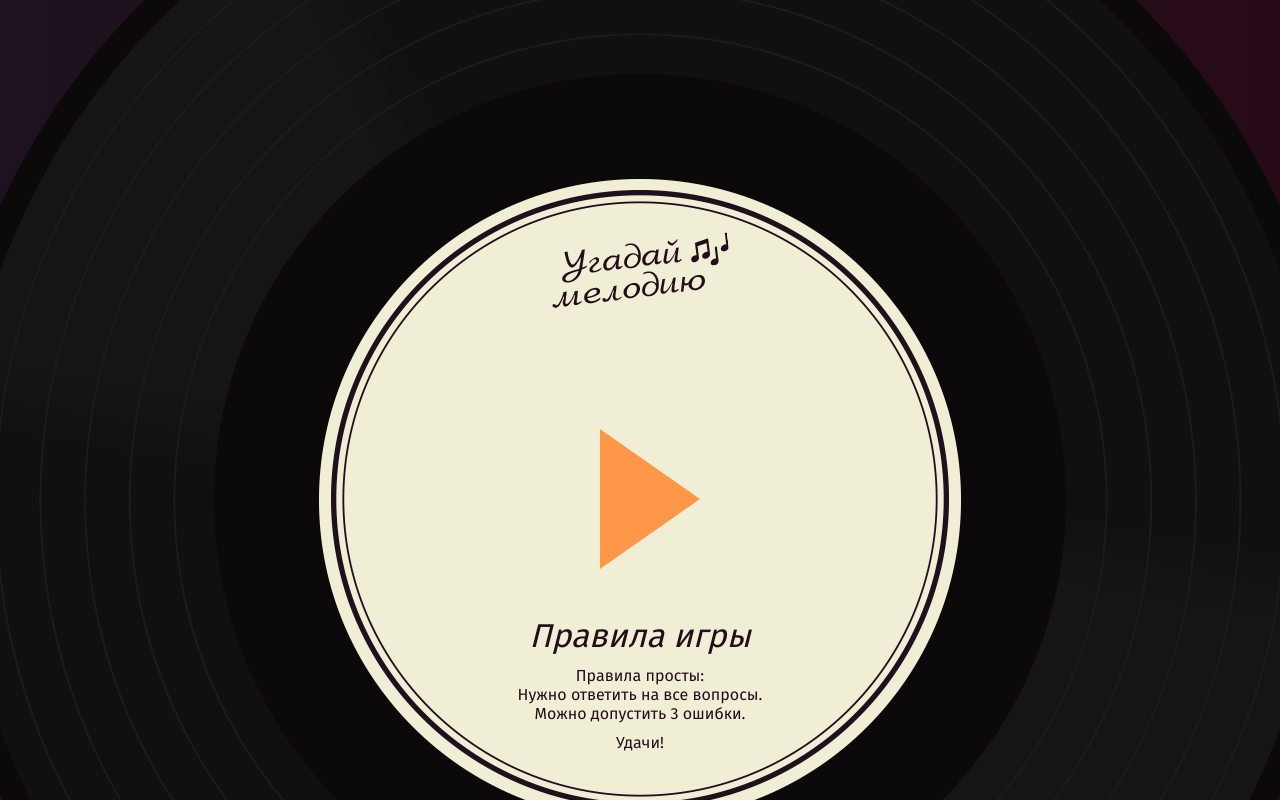
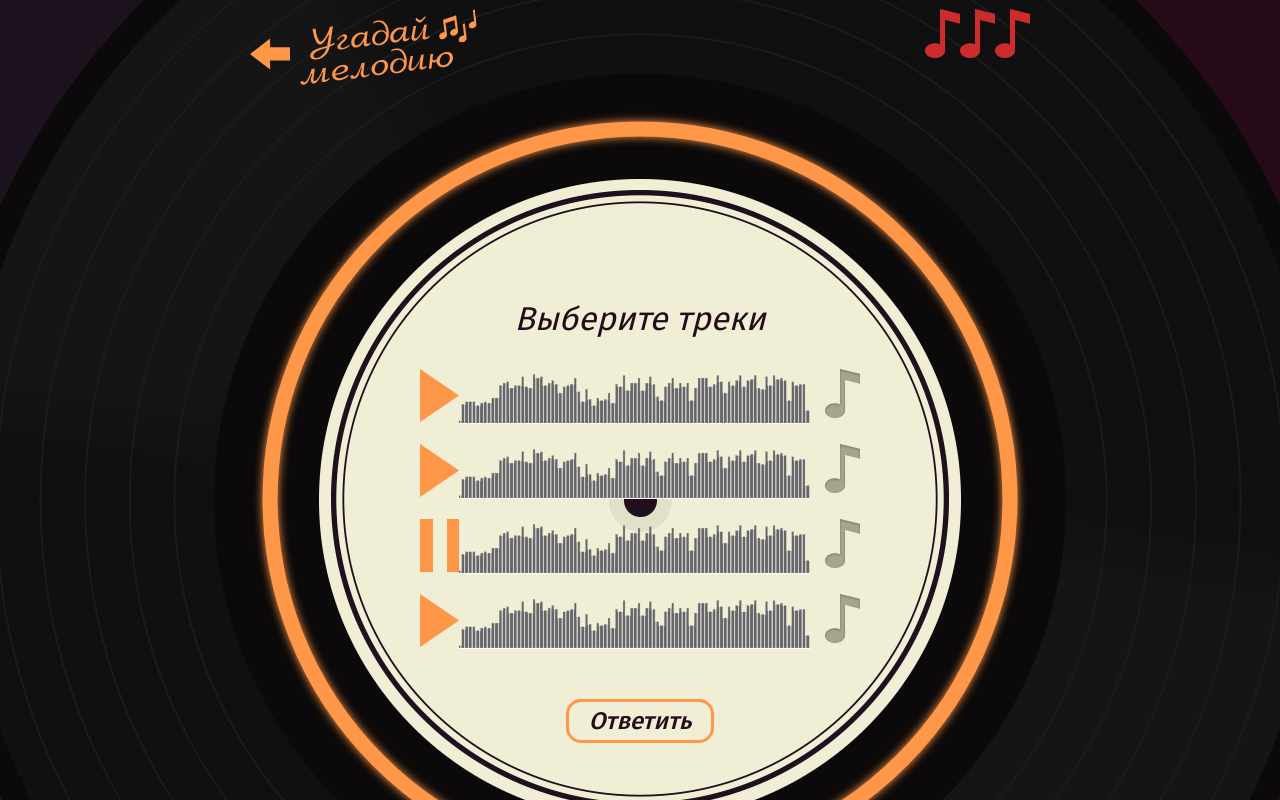
Before and after one commit to aalexceenko/132653-guess-melody-5, a React app: page /dev-genre in a window 1280 px wide. Shown: the top 800 px of the page. Built offline with nearby package versions, Linux system fonts and the light colour scheme.

Commit message:
add 5 components for other action in project

```diff
--- a/package.json
+++ b/package.json
@@ -28,6 +28,7 @@
   "dependencies": {
     "prop-types": "15.7.2",
     "react": "16.12.0",
-    "react-dom": "16.12.0"
+    "react-dom": "16.12.0",
+    "react-router-dom": "5.1.2"
   }
 }
--- a/src/components/app/app.jsx
+++ b/src/components/app/app.jsx
@@ -1,12 +1,39 @@
 import React from "react";
 import WelcomeScreen from "../welcome-screen/welcome-screen";
+import ArtistQuestionScreen from "../artist-question-screen/artist-question-screen";
+import GenreQuestionScreen from "../genre-question-screen/genre-question-screen";
+import AuthScreen from "../auth-screen/auth-screen";
+import GameOverScreen from "../game-over-screen/game-over-screen";
+import WinScreen from "../win-screen/win-screen";
 import PropTypes from "prop-types";
+import {Switch, Route, BrowserRouter} from "react-router-dom";
 
 
 const App = ({errorsCount}) => {
 
   return (
-    <WelcomeScreen errorsCount={errorsCount} />
+    <BrowserRouter>
+      <Switch>
+        <Route exact path="/">
+          <WelcomeScreen errorsCount={errorsCount} />
+        </Route>
+        <Route exact path="/dev-artist">
+          <ArtistQuestionScreen />
+        </Route>
+        <Route exact path="/dev-genre">
+          <GenreQuestionScreen />
+        </Route>
+        <Route exact path="/login">
+          <AuthScreen />
+        </Route>
+        <Route exact path="/result">
+          <WinScreen />
+        </Route>
+        <Route exact path="/lose">
+          <GameOverScreen />
+        </Route>
+      </Switch>
+    </BrowserRouter>
   );
 };
 
--- /dev/null
+++ b/src/components/artist-question-screen/artist-question-screen.jsx
@@ -0,0 +1,65 @@
+import React from "react";
+
+const ArtistQuestionScreen = () => {
+  return (
+    <section className="game game--artist">
+      <header className="game__header">
+        <a className="game__back" href="#">
+          <span className="visually-hidden">Сыграть ещё раз</span>
+          <img className="game__logo" src="img/melody-logo-ginger.png" alt="Угадай мелодию" />
+        </a>
+
+        <svg xmlns="http://www.w3.org/2000/svg" className="timer" viewBox="0 0 780 780">
+          <circle className="timer__line" cx="390" cy="390" r="370"
+            style={{filter: `url(#blur)`, transform: `rotate(-90deg) scaleY(-1)`, transformOrigin: `center`}}/>
+        </svg>
+
+        <div className="game__mistakes">
+          <div className="wrong" />
+          <div className="wrong" />
+          <div className="wrong" />
+        </div>
+      </header>
+
+      <section className="game__screen">
+        <h2 className="game__title">Кто исполняет эту песню?</h2>
+        <div className="game__track">
+          <div className="track">
+            <button className="track__button track__button--play" type="button" />
+            <div className="track__status">
+              <audio></audio>
+            </div>
+          </div>
+        </div>
+
+        <form className="game__artist">
+          <div className="artist">
+            <input className="artist__input visually-hidden" type="radio" name="answer" value="artist-1" id="answer-1" />
+            <label className="artist__name" htmlFor="answer-1">
+              <img className="artist__picture" src="img/placeholder.jpg" alt="Пелагея" />
+              Пелагея
+            </label>
+          </div>
+
+          <div className="artist">
+            <input className="artist__input visually-hidden" type="radio" name="answer" value="artist-2" id="answer-2" />
+            <label className="artist__name" htmlFor="answer-2">
+              <img className="artist__picture" src="img/placeholder.jpg" alt="Пелагея" />
+              Краснознаменная дивизия имени моей бабушки
+            </label>
+          </div>
+
+          <div className="artist">
+            <input className="artist__input visually-hidden" type="radio" name="answer" value="artist-3" id="answer-3" />
+            <label className="artist__name" htmlFor="answer-3">
+              <img className="artist__picture" src="img/placeholder.jpg" alt="Пелагея" />
+              Lordi
+            </label>
+          </div>
+        </form>
+      </section>
+    </section>
+  );
+};
+
+export default ArtistQuestionScreen;
--- /dev/null
+++ b/src/components/auth-screen/auth-screen.jsx
@@ -0,0 +1,31 @@
+import React from "react";
+
+const AuthScreen = () => {
+  return (
+    <section className="login">
+      <div className="login__logo">
+        <img src="img/melody-logo.png" alt="Угадай мелодию" width="186" height="83" />
+      </div>
+      <h2 className="login__title">Вы настоящий меломан!</h2>
+      <p className="login__text">Хотите узнать свой результат? Представьтесь!</p>
+      <form
+        className="login__form"
+        action=""
+      >
+        <p className="login__field">
+          <label className="login__label" htmlFor="name">Логин</label>
+          <input className="login__input" type="text" name="name" id="name" />
+        </p>
+        <p className="login__field">
+          <label className="login__label" htmlFor="password">Пароль</label>
+          <input className="login__input" type="text" name="password" id="password" />
+          <span className="login__error">Неверный пароль</span>
+        </p>
+        <button className="login__button button" type="submit">Войти</button>
+      </form>
+      <button className="replay" type="button">Сыграть ещё раз</button>
+    </section>
+  );
+};
+
+export default AuthScreen;
--- /dev/null
+++ b/src/components/game-over-screen/game-over-screen.jsx
@@ -0,0 +1,21 @@
+import React from "react";
+
+const GameOverScreen = () => {
+  return (
+    <section className="result">
+      <div className="result__logo">
+        <img src="img/melody-logo.png" alt="Угадай мелодию" width="186" height="83" />
+      </div>
+      <h2 className="result__title">Какая жалость!</h2>
+      <p className="result__total result__total--fail">У вас закончились все попытки. Ничего, повезёт в следующий раз!</p>
+      <button
+        className="replay"
+        type="button"
+      >
+        Попробовать ещё раз
+      </button>
+    </section>
+  );
+};
+
+export default GameOverScreen;
--- /dev/null
+++ b/src/components/genre-question-screen/genre-question-screen.jsx
@@ -0,0 +1,78 @@
+import React from "react";
+
+const GenreQuestionScreen = () => {
+  return (
+    <section className="game game--genre">
+      <header className="game__header">
+        <a className="game__back" href="#">
+          <span className="visually-hidden">Сыграть ещё раз</span>
+          <img className="game__logo" src="img/melody-logo-ginger.png" alt="Угадай мелодию"/>
+        </a>
+
+        <svg xmlns="http://www.w3.org/2000/svg" className="timer" viewBox="0 0 780 780">
+          <circle className="timer__line" cx="390" cy="390" r="370"
+            style={{filter: `url(#blur)`, transform: `rotate(-90deg) scaleY(-1)`, transformOrigin: `center`}}/>
+        </svg>
+
+        <div className="game__mistakes">
+          <div className="wrong"/>
+          <div className="wrong"/>
+          <div className="wrong"/>
+        </div>
+      </header>
+
+      <section className="game__screen">
+        <h2 className="game__title">Выберите треки</h2>
+        <form className="game__tracks">
+          <div className="track">
+            <button className="track__button track__button--play" type="button"></button>
+            <div className="track__status">
+              <audio></audio>
+            </div>
+            <div className="game__answer">
+              <input className="game__input visually-hidden" type="checkbox" name="answer" value="answer-1" id="answer-1" />
+              <label className="game__check" htmlFor="answer-1">Отметить</label>
+            </div>
+          </div>
+
+          <div className="track">
+            <button className="track__button track__button--play" type="button"></button>
+            <div className="track__status">
+              <audio></audio>
+            </div>
+            <div className="game__answer">
+              <input className="game__input visually-hidden" type="checkbox" name="answer" value="answer-1" id="answer-2" />
+              <label className="game__check" htmlFor="answer-2">Отметить</label>
+            </div>
+          </div>
+
+          <div className="track">
+            <button className="track__button track__button--pause" type="button"></button>
+            <div className="track__status">
+              <audio></audio>
+            </div>
+            <div className="game__answer">
+              <input className="game__input visually-hidden" type="checkbox" name="answer" value="answer-1" id="answer-3" />
+              <label className="game__check" htmlFor="answer-3">Отметить</label>
+            </div>
+          </div>
+
+          <div className="track">
+            <button className="track__button track__button--play" type="button"></button>
+            <div className="track__status">
+              <audio></audio>
+            </div>
+            <div className="game__answer">
+              <input className="game__input visually-hidden" type="checkbox" name="answer" value="answer-1" id="answer-4" />
+              <label className="game__check" htmlFor="answer-4">Отметить</label>
+            </div>
+          </div>
+
+          <button className="game__submit button" type="submit">Ответить</button>
+        </form>
+      </section>
+    </section>
+  );
+};
+
+export default GenreQuestionScreen;
--- /dev/null
+++ b/src/components/win-screen/win-screen.jsx
@@ -0,0 +1,21 @@
+import React from "react";
+
+const WinScreen = () => {
+  return (
+    <section className="result">
+      <div className="result__logo">
+        <img src="img/melody-logo.png" alt="Угадай мелодию" width="186" height="83" />
+      </div>
+      <h2 className="result__title">Вы настоящий меломан!</h2>
+      <p className="result__total">Вы ответили правильно на 6 вопросов и совершили 2 ошибки</p>
+      <button
+        className="replay"
+        type="button"
+      >
+        Сыграть ещё раз
+      </button>
+    </section>
+  );
+};
+
+export default WinScreen;
--- a/webpack.config.js
+++ b/webpack.config.js
@@ -10,6 +10,7 @@
         contentBase: path.resolve(__dirname, 'public'),
         open: false,
         port: 1337,
+        historyApiFallback: true,
     },
     module: {
         rules: [
```
Also changed, not shown: 1 other file (tests, documents, lock files or other folders).
